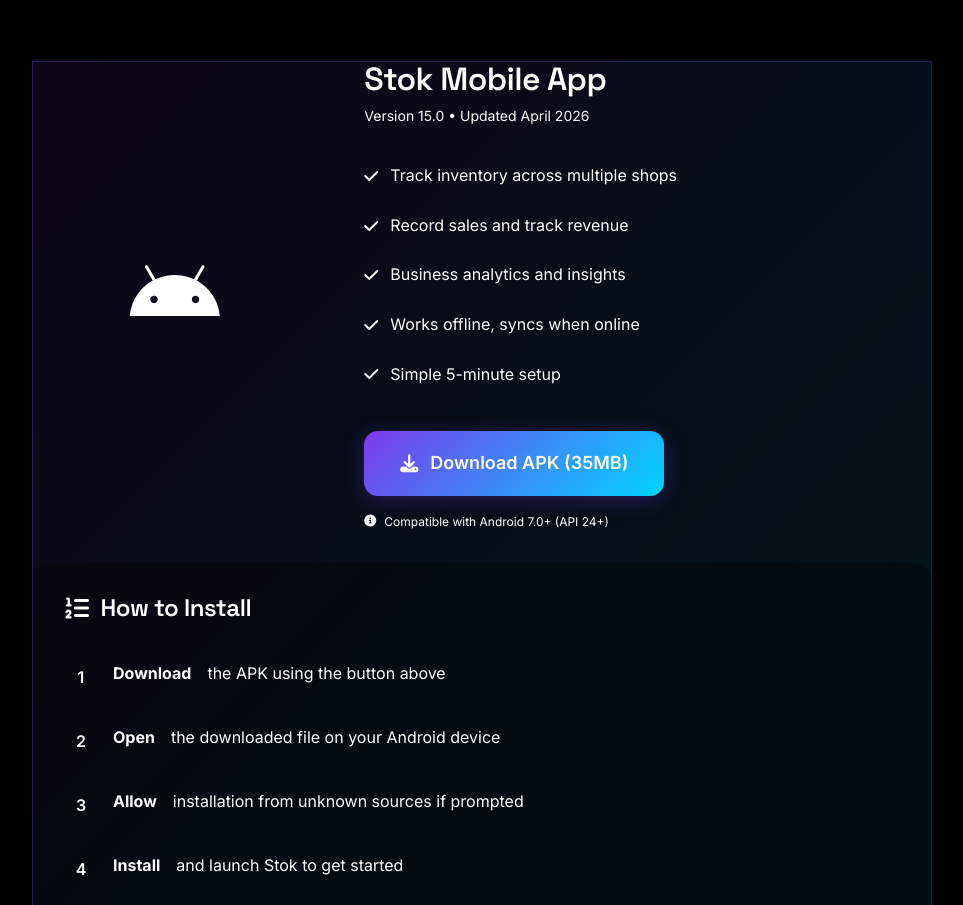
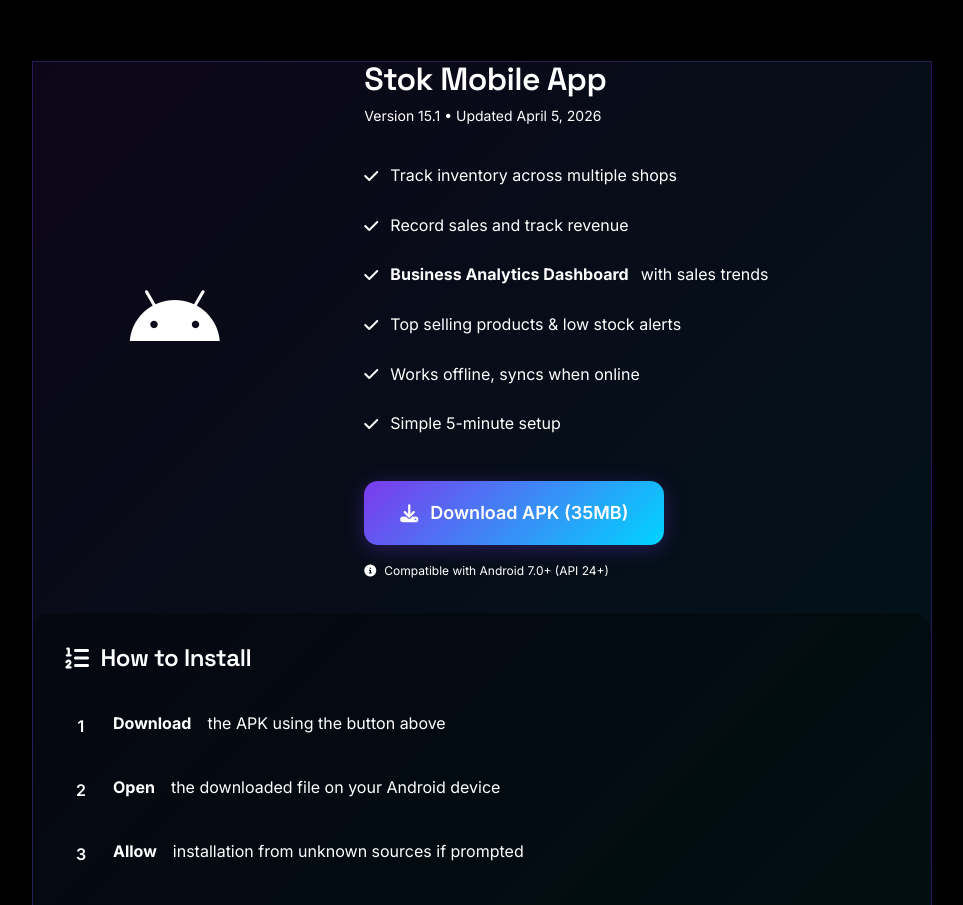
Before and after one commit to steph500/poster-001, a plain HTML site: page stok.html in a window 1280 px wide. Shown: the part 1103-2008 px from the top of the page, without its empty margins (158-1121 px from the left). Drawn offline with nearby package versions, Linux system fonts and the light colour scheme.

Commit message:
Update app info with new analytics features
- Version updated to 15.1
- Added analytics dashboard to features list
- Mentioned top selling products & low stock alerts
- Updated download date

```diff
--- a/stok.html
+++ b/stok.html
@@ -122,11 +122,12 @@
                     </div>
                     <div class="download-info">
                         <h3>Stok Mobile App</h3>
-                        <p class="download-version">Version 15.0 • Updated April 2026</p>
+                        <p class="download-version">Version 15.1 • Updated April 5, 2026</p>
                         <ul class="download-features">
                             <li><i class="fas fa-check"></i> Track inventory across multiple shops</li>
                             <li><i class="fas fa-check"></i> Record sales and track revenue</li>
-                            <li><i class="fas fa-check"></i> Business analytics and insights</li>
+                            <li><i class="fas fa-check"></i> <strong>Business Analytics Dashboard</strong> with sales trends</li>
+                            <li><i class="fas fa-check"></i> Top selling products & low stock alerts</li>
                             <li><i class="fas fa-check"></i> Works offline, syncs when online</li>
                             <li><i class="fas fa-check"></i> Simple 5-minute setup</li>
                         </ul>
```
